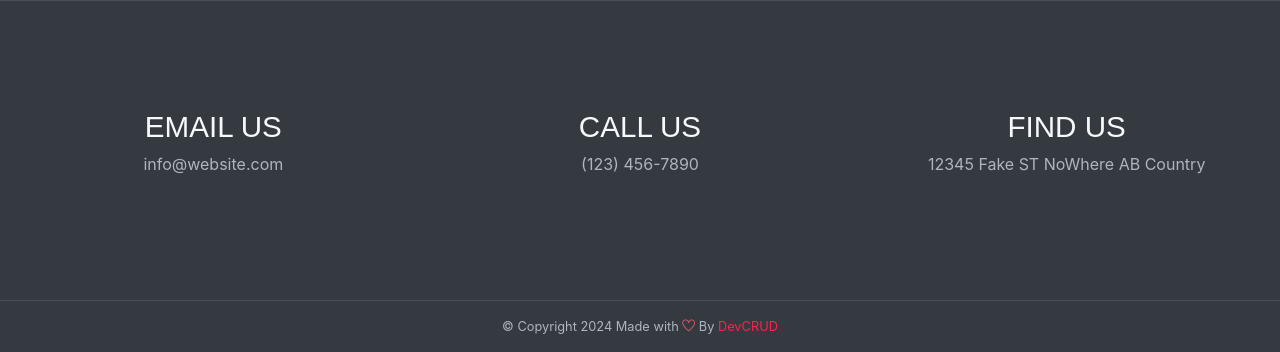
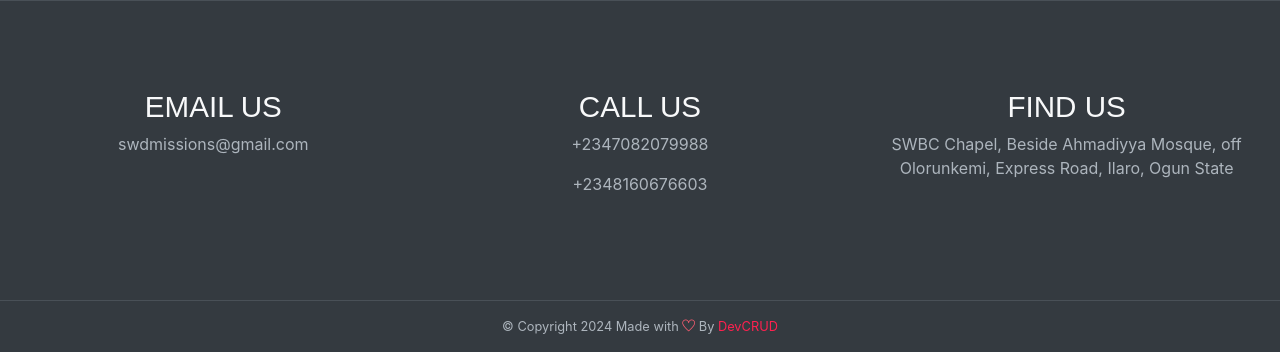
Before and after one commit to andyjrII/swbchurch, a Django app: page / in a window 1280 px wide. Shown: the part 5444-5796 px from the top of the page. Run offline with Django 5.2, Linux system fonts and the light colour scheme; some libraries are stand-ins or nearby versions.

Commit message:
completed contact us section, created master page

```diff
--- a/churchsite/settings.py
+++ b/churchsite/settings.py
@@ -11,9 +11,9 @@ BASE_DIR = Path(__file__).resolve().parent.parent
 SECRET_KEY = 'django-insecure--gr@5r+%%gozhcqpn5-d@x0yf93y3^1k4gy9-7oc&7dxp)6g4+'
 
 # SECURITY WARNING: don't run with debug turned on in production!
-DEBUG = True
+DEBUG = False
 
-ALLOWED_HOSTS = []
+ALLOWED_HOSTS = ['*']
 
 
 # Application definition
--- a/swbc/templates/index.html
+++ b/swbc/templates/index.html
@@ -1,97 +1,14 @@
+{% extends "master.html" %}
+
+<!-- load static -->
 {% load static %}
 
-<!DOCTYPE html>
-<html lang="en">
-  <head>
-    <meta charset="utf-8" />
-    <meta
-      name="viewport"
-      content="width=device-width, initial-scale=1, shrink-to-fit=no"
-    />
-    <meta
-      name="description"
-      content="Soul Winning Believers Church landing page."
-    />
-    <meta name="author" content="NerdVille" />
-    <link
-      rel="icon"
-      href="{% static 'assets/imgs/logo.png' %}"
-      type="image/icon type"
-    />
-    <title>SWBC | Soul Winning Believers Church</title>
+<!-- title -->
+{% block title %} SWBC | Soul Winning Believers Church {% endblock %}
 
-    <!-- font icons -->
-    <link
-      rel="stylesheet"
-      href="{% static 'assets/vendors/themify-icons/css/themify-icons.css' %}"
-    />
+<!-- content -->
+{% block content %}
 
-    <link
-      rel="stylesheet"
-      href="{% static 'assets/vendors/animate/animate.css' %}"
-    />
-
-    <link rel="stylesheet" href="{% static 'assets/css/swbc.css' %}" />
-  </head>
-  <body data-spy="scroll" data-target=".navbar" data-offset="40" id="home">
-    <!-- Navbar -->
-    <nav
-      class="custom-navbar navbar navbar-expand-lg navbar-dark fixed-top"
-      data-spy="affix"
-      data-offset-top="10"
-    >
-      <button
-        class="navbar-toggler"
-        type="button"
-        data-toggle="collapse"
-        data-target="#navbarSupportedContent"
-        aria-controls="navbarSupportedContent"
-        aria-expanded="false"
-        aria-label="Toggle navigation"
-      >
-        <span class="navbar-toggler-icon"></span>
-      </button>
-      <div class="collapse navbar-collapse" id="navbarSupportedContent">
-        <ul class="navbar-nav">
-          <li class="nav-item">
-            <a class="nav-link" href="#home">Home</a>
-          </li>
-          <li class="nav-item">
-            <a class="nav-link" href="#about">About</a>
-          </li>
-          <li class="nav-item">
-            <a class="nav-link" href="#gallery">Gallery</a>
-          </li>
-          <li class="nav-item">
-            <a class="nav-link" href="#book-table">Donations</a>
-          </li>
-        </ul>
-        <a class="navbar-brand m-auto" href="#">
-          <img
-            src="{% static 'assets/imgs/logo.png' %}"
-            class="brand-img"
-            alt="SWBC logo"
-          />
-          <span class="brand-txt">SWBC</span>
-        </a>
-        <ul class="navbar-nav">
-          <li class="nav-item">
-            <a class="nav-link" href="#services"
-              >Services<span class="sr-only">(current)</span></a
-            >
-          </li>
-          <li class="nav-item">
-            <a class="nav-link" href="#newsevents">News & Events</a>
-          </li>
-          <li class="nav-item">
-            <a class="nav-link" href="#contact">Contact Us</a>
-          </li>
-          <li class="nav-item">
-            <a href="/sermons" class="btn btn-primary ml-xl-4">Sermons</a>
-          </li>
-        </ul>
-      </div>
-    </nav>
 <!-- header -->
 <header id="home" class="header">
   <div class="overlay text-white text-center">
@@ -120,8 +37,8 @@
               We are addicted to evangelism in season and out of season
             </li>
             <li class="list-group-item bg-dark">
-                  We take the ministry not for fame, wealth creation, social
-                  status, or as a means to drive personal ambition
+              We take the ministry not for fame, wealth creation, social status,
+              or as a means to drive personal ambition
             </li>
             <li class="list-group-item bg-dark">
               We choose the path of honour of those God placed over us
@@ -146,9 +63,7 @@
               We have a strong circle that keeps ourselves accountable and
               teachable
             </li>
-                <li class="list-group-item bg-dark">
-                  We give as a responsibility
-                </li>
+            <li class="list-group-item bg-dark">We give as a responsibility</li>
             <li class="list-group-item bg-dark">
               We are consecrated to do the work of ministry
             </li>
@@ -158,8 +73,8 @@
           <ul class="list-group">
             <li class="list-group-item bg-dark">We gather for better</li>
             <li class="list-group-item bg-dark">
-                  We open our mouth to sing and lift our hands as the posture
-                  for worship
+              We open our mouth to sing and lift our hands as the posture for
+              worship
             </li>
             <li class="list-group-item bg-dark">We take to instructions</li>
             <li class="list-group-item bg-dark">
@@ -171,18 +86,12 @@
             <li class="list-group-item bg-dark">
               We gather to be taught for hours
             </li>
-                <li class="list-group-item bg-dark">
-                  We gather to pray for hours
-                </li>
+            <li class="list-group-item bg-dark">We gather to pray for hours</li>
             <li class="list-group-item bg-dark">
               We place premium value on who God has placed over us
             </li>
-                <li class="list-group-item bg-dark">
-                  We despise not prophecies
-                </li>
-                <li class="list-group-item bg-dark">
-                  NO ENTERTAINMENT, NO COMEDY
-                </li>
+            <li class="list-group-item bg-dark">We despise not prophecies</li>
+            <li class="list-group-item bg-dark">NO ENTERTAINMENT, NO COMEDY</li>
             <li class="list-group-item bg-dark">
               EVERYTING IS DONE DECENTLY AND IN ORDER
             </li>
@@ -504,9 +413,9 @@
               </h1>
               <h4 class="pt20 pb20">Consectetur Adipisicing Elit</h4>
               <p class="text-white">
-                    Lorem ipsum dolor sit amet, consectetur adipisicing elit.
-                    Culpa provident illum officiis fugit laudantium voluptatem
-                    sit iste delectus qui ex.
+                Lorem ipsum dolor sit amet, consectetur adipisicing elit. Culpa
+                provident illum officiis fugit laudantium voluptatem sit iste
+                delectus qui ex.
               </p>
             </div>
           </div>
@@ -524,9 +433,9 @@
               </h1>
               <h4 class="pt20 pb20">Ullam Laboriosam</h4>
               <p class="text-white">
-                    Lorem ipsum dolor sit amet, consectetur adipisicing elit.
-                    Culpa provident illum officiis fugit laudantium voluptatem
-                    sit iste delectus qui ex.
+                Lorem ipsum dolor sit amet, consectetur adipisicing elit. Culpa
+                provident illum officiis fugit laudantium voluptatem sit iste
+                delectus qui ex.
               </p>
             </div>
           </div>
@@ -544,9 +453,9 @@
               </h1>
               <h4 class="pt20 pb20">Fugit Ipsam</h4>
               <p class="text-white">
-                    Lorem ipsum dolor sit amet, consectetur adipisicing elit.
-                    Culpa provident illum officiis fugit laudantium voluptatem
-                    sit iste delectus qui ex.
+                Lorem ipsum dolor sit amet, consectetur adipisicing elit. Culpa
+                provident illum officiis fugit laudantium voluptatem sit iste
+                delectus qui ex.
               </p>
             </div>
           </div>
@@ -582,9 +491,9 @@
         <h6 class="newsevents-subtitle">UX/UI Designer</h6>
         <div class="newsevents-body">
           <p>
-                Lorem ipsum dolor sit amet, consectetur adipisicing elit.
-                Laborum minus obcaecati cum eligendi perferendis magni dolorum
-                ipsum magnam, sunt reiciendis natus. Aperiam!
+            Lorem ipsum dolor sit amet, consectetur adipisicing elit. Laborum
+            minus obcaecati cum eligendi perferendis magni dolorum ipsum magnam,
+            sunt reiciendis natus. Aperiam!
           </p>
         </div>
       </div>
@@ -595,9 +504,9 @@
         <h6 class="newsevents-subtitle">Graphic Designer</h6>
         <div class="newsevents-body">
           <p>
-                Lorem ipsum dolor sit amet, consectetur adipisicing elit.
-                Aliquid, nam. Earum nobis eligendi, dignissimos consequuntur
-                blanditiis natus. Aperiam!
+            Lorem ipsum dolor sit amet, consectetur adipisicing elit. Aliquid,
+            nam. Earum nobis eligendi, dignissimos consequuntur blanditiis
+            natus. Aperiam!
           </p>
         </div>
       </div>
@@ -627,19 +536,15 @@
     </div>
     <div class="col-md-6 px-5 has-height-lg middle-items">
       <h3>FIND US</h3>
-          <p>
-            Lorem ipsum dolor sit amet, consectetur adipisicing elit. Sit,
-            laboriosam doloremque odio delectus, sunt magnam laborum impedit
-            molestiae, magni quae ipsum, ullam eos! Alias suscipit impedit et,
-            adipisci illo quam.
-          </p>
       <div class="text-muted">
         <p>
-              <span class="ti-location-pin pr-3"></span> 12345 Fake ST NoWhere,
-              AB Country
+          <span class="ti-location-pin pr-3"></span> SWBC Chapel, Beside
+          Ahmadiyya Mosque, off Olorunkemi,<br />
+          <span class="pr-3 mr-4"></span>Express Road, Ilaro, Ogun State
         </p>
-            <p><span class="ti-support pr-3"></span> (123) 456-7890</p>
-            <p><span class="ti-email pr-3"></span>info@website.com</p>
+        <p><span class="ti-support pr-3"></span>+2347082079988</p>
+        <p><span class="ti-support pr-3"></span>+2348160676603</p>
+        <p><span class="ti-email pr-3"></span>swdmissions@gmail.com</p>
       </div>
     </div>
   </div>
@@ -652,41 +557,20 @@
   <div class="row">
     <div class="col-sm-4">
       <h3>EMAIL US</h3>
-          <p class="text-muted">info@website.com</p>
+      <p class="text-muted">swdmissions@gmail.com</p>
     </div>
     <div class="col-sm-4">
       <h3>CALL US</h3>
-          <p class="text-muted">(123) 456-7890</p>
+      <p class="text-muted">+2347082079988</p>
+      <p class="text-muted">+2348160676603</p>
     </div>
     <div class="col-sm-4">
       <h3>FIND US</h3>
-          <p class="text-muted">12345 Fake ST NoWhere AB Country</p>
+      <p class="text-muted">
+        SWBC Chapel, Beside Ahmadiyya Mosque, off Olorunkemi, Express Road,
+        Ilaro, Ogun State
+      </p>
     </div>
   </div>
 </div>
-    <div class="bg-dark text-light text-center border-top wow fadeIn">
-      <p class="mb-0 py-3 text-muted small">
-        &copy; Copyright
-        <script>
-          document.write(new Date().getFullYear());
-        </script>
-        Made with <i class="ti-heart text-danger"></i> By
-        <a href="http://devcrud.com">DevCRUD</a>
-      </p>
-    </div>
-    <!-- end of page footer -->
-
-    <!-- core  -->
-    <script src="{% static 'assets/vendors/jquery/jquery-3.4.1.js' %}"></script>
-    <script src="{% static 'assets/vendors/bootstrap/bootstrap.bundle.js' %}"></script>
-
-    <!-- bootstrap affix -->
-    <script src="{% static 'assets/vendors/bootstrap/bootstrap.affix.js' %}"></script>
-
-    <!-- wow.js -->
-    <script src="{% static 'assets/vendors/wow/wow.js' %}"></script>
-
-    <!-- SWBC js -->
-    <script src="{% static 'assets/js/swbc.js' %}"></script>
-  </body>
-</html>
+{% endblock %}
--- /dev/null
+++ b/swbc/templates/master.html
@@ -0,0 +1,125 @@
+{% load static %}
+
+<!DOCTYPE html>
+<html lang="en">
+  <head>
+    <meta charset="utf-8" />
+    <meta
+      name="viewport"
+      content="width=device-width, initial-scale=1, shrink-to-fit=no"
+    />
+    <meta
+      name="description"
+      content="Soul Winning Believers Church landing page."
+    />
+    <meta name="author" content="NerdVille" />
+    <link
+      rel="icon"
+      href="{% static 'assets/imgs/logo.png' %}"
+      type="image/icon type"
+    />
+
+    <title>{% block title %} {% endblock %}</title>
+
+    <!-- font icons -->
+    <link
+      rel="stylesheet"
+      href="{% static 'assets/vendors/themify-icons/css/themify-icons.css' %}"
+    />
+
+    <link
+      rel="stylesheet"
+      href="{% static 'assets/vendors/animate/animate.css' %}"
+    />
+
+    <link rel="stylesheet" href="{% static 'assets/css/swbc.css' %}" />
+  </head>
+
+  <body data-spy="scroll" data-target=".navbar" data-offset="40" id="home">
+    <!-- Navbar -->
+    <nav
+      class="custom-navbar navbar navbar-expand-lg navbar-dark fixed-top"
+      data-spy="affix"
+      data-offset-top="10"
+    >
+      <button
+        class="navbar-toggler"
+        type="button"
+        data-toggle="collapse"
+        data-target="#navbarSupportedContent"
+        aria-controls="navbarSupportedContent"
+        aria-expanded="false"
+        aria-label="Toggle navigation"
+      >
+        <span class="navbar-toggler-icon"></span>
+      </button>
+      <div class="collapse navbar-collapse" id="navbarSupportedContent">
+        <ul class="navbar-nav">
+          <li class="nav-item">
+            <a class="nav-link" href="/">Home</a>
+          </li>
+          <li class="nav-item">
+            <a class="nav-link" href="#about">About</a>
+          </li>
+          <li class="nav-item">
+            <a class="nav-link" href="#gallery">Gallery</a>
+          </li>
+          <li class="nav-item">
+            <a class="nav-link" href="#book-table">Donations</a>
+          </li>
+        </ul>
+        <a class="navbar-brand m-auto" href="#">
+          <img
+            src="{% static 'assets/imgs/logo.png' %}"
+            class="brand-img"
+            alt="SWBC logo"
+          />
+          <span class="brand-txt">SWBC</span>
+        </a>
+        <ul class="navbar-nav">
+          <li class="nav-item">
+            <a class="nav-link" href="#services"
+              >Services<span class="sr-only">(current)</span></a
+            >
+          </li>
+          <li class="nav-item">
+            <a class="nav-link" href="/newsevents">News & Events</a>
+          </li>
+          <li class="nav-item">
+            <a class="nav-link" href="#contact">Contact Us</a>
+          </li>
+          <li class="nav-item">
+            <a href="/sermons" class="btn btn-primary ml-xl-4">Sermons</a>
+          </li>
+        </ul>
+      </div>
+    </nav>
+
+    {% block content %} {% endblock %}
+
+    <div class="bg-dark text-light text-center border-top wow fadeIn">
+      <p class="mb-0 py-3 text-muted small">
+        &copy; Copyright
+        <script>
+          document.write(new Date().getFullYear());
+        </script>
+        Made with <i class="ti-heart text-danger"></i> By
+        <a href="http://devcrud.com">DevCRUD</a>
+      </p>
+    </div>
+    <!-- end of page footer -->
+
+    <!-- core  -->
+    <script src="{% static 'assets/vendors/jquery/jquery-3.4.1.js' %}"></script>
+    <script src="{% static 'assets/vendors/bootstrap/bootstrap.bundle.js' %}"></script>
+
+    <!-- bootstrap affix -->
+    <script src="{% static 'assets/vendors/bootstrap/bootstrap.affix.js' %}"></script>
+
+    <!-- wow.js -->
+    <script src="{% static 'assets/vendors/wow/wow.js' %}"></script>
+
+    <!-- SWBC js -->
+    <script src="{% static 'assets/js/swbc.js' %}"></script>
+  </body>
+</html>
```
Also changed, not shown: plan.md (+1 -7 lines), swbc/models.py (+7 -4 lines), swbc/templates/404.html (added, +19 -0 lines), swbc/migrations/0002_newsevents_content_sermons_date_preached_and_more.py (added), swbc/static/assets/imgs/404.png (added). Lines whose indentation alone changed are shown as unchanged.
